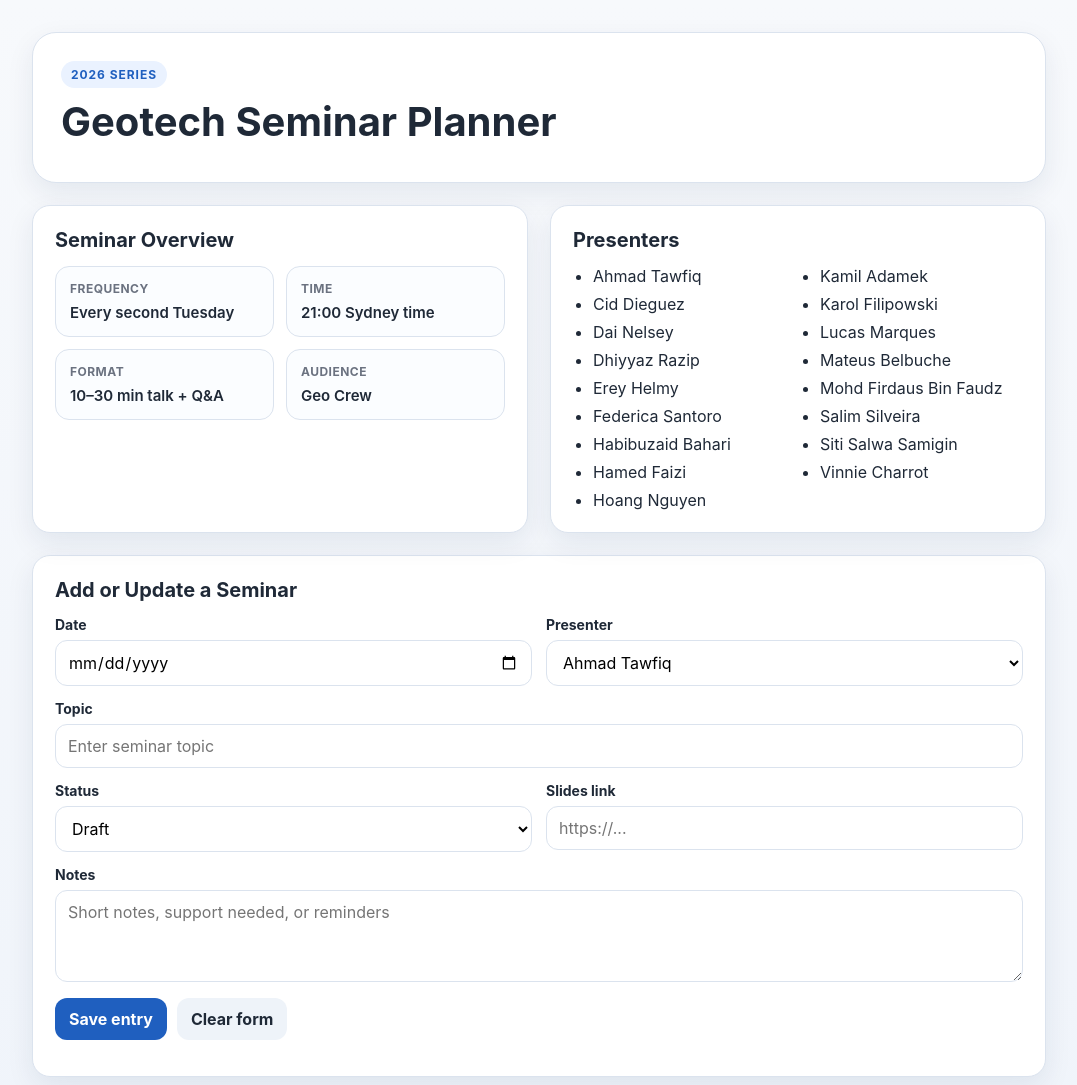
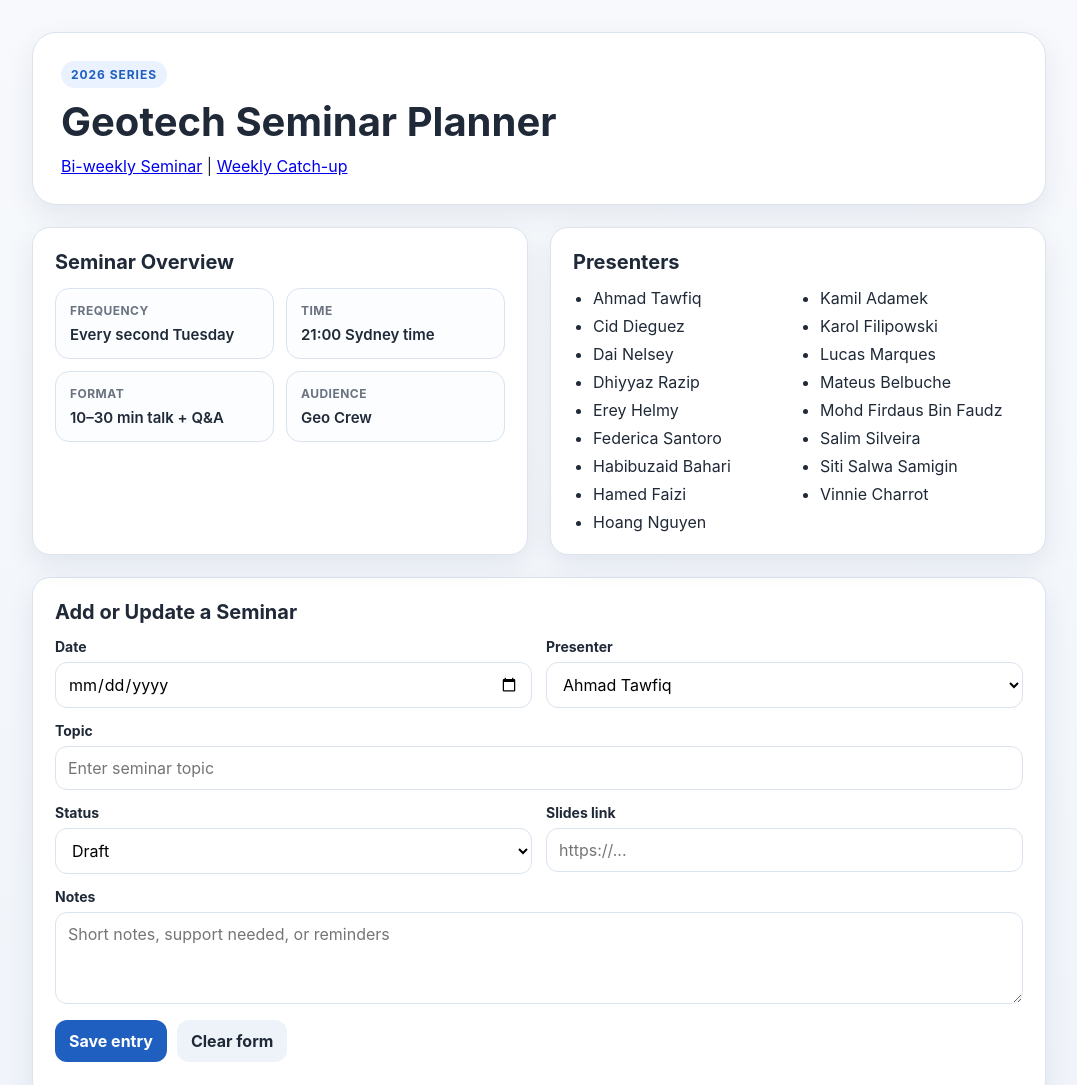
Before and after one commit to HamedFai/seminar-planner, a plain HTML site: page index.html in a window 1280 px wide. Shown: the top 1085 px of the page, without its empty margins (101-1178 px from the left). Drawn offline with Linux system fonts and the light colour scheme.

Commit message:
Update index.html

```diff
--- a/index.html
+++ b/index.html
@@ -270,6 +270,10 @@
     <section class="hero">
       <div class="eyebrow">2026 Series</div>
       <h1>Geotech Seminar Planner</h1>
+
+    <div style="margin-top:12px;">
+    <a href="index.html">Bi-weekly Seminar</a> |
+    <a href="weekly-meeting.html">Weekly Catch-up</a>
     </section>
 
     <div class="top-grid">
```
